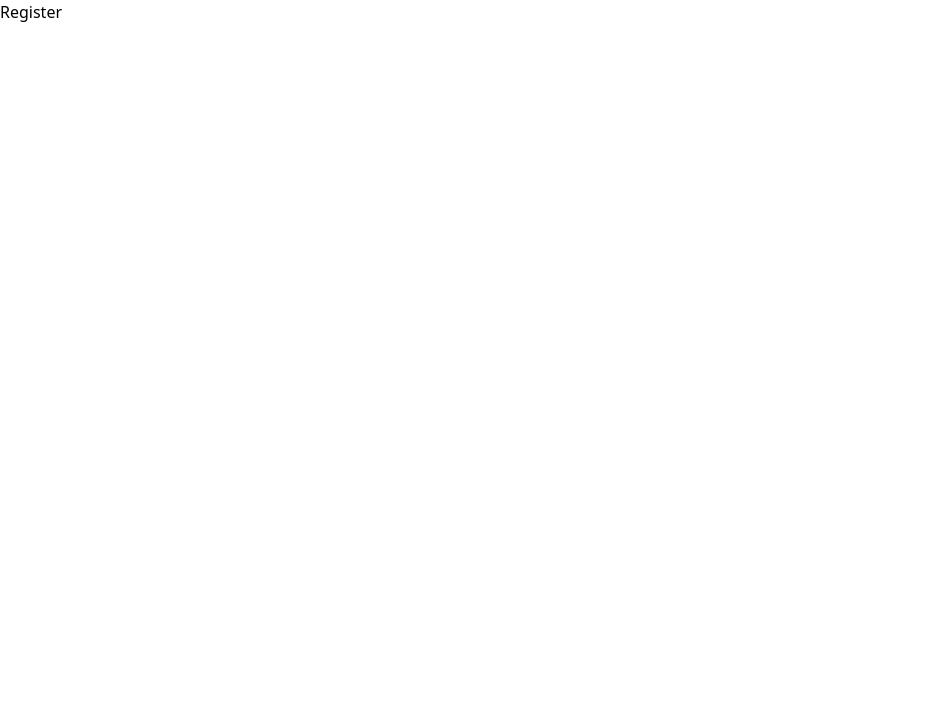
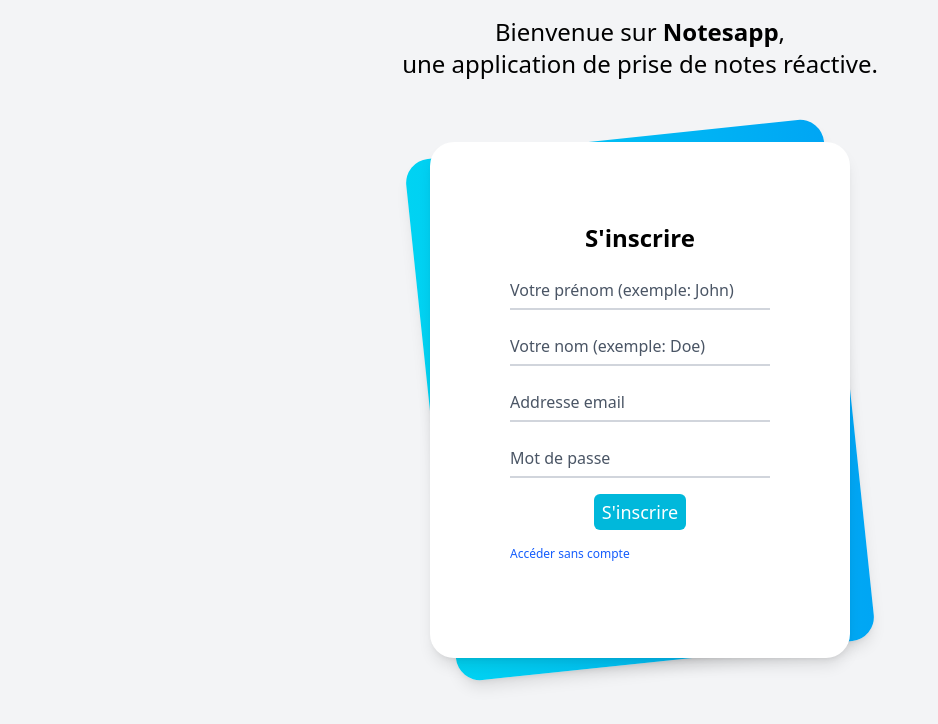
Before and after one commit to trab-ml/notesapp, a React (Vite) app: page /register in a window 1280 px wide. Shown: the top 724 px of the page, without its empty margins (0-938 px from the left). Built offline with nearby package versions, Linux system fonts and the light colour scheme.

Commit message:
Add auth UIs

```diff
--- a/src/App.tsx
+++ b/src/App.tsx
@@ -1,8 +1,6 @@
 import React from "react";
 import { BrowserRouter as Router, Routes, Route } from "react-router-dom";
 import Root from "./components/ui/Root";
-import Login from './auth/Login'
-import Register from './auth/Register'
 import ForgotPassword from './auth/ForgotPassword'
 import Home from "./components/ui/Home";
 import Menu from "./components/ui/navbar/Menu";
@@ -13,10 +11,10 @@
     return (
         <Router>
             <Routes>
-                <Route path="/" element={<Root />} />
+                <Route path="/" element={<Root isLogin={true} />} />
 
-                <Route path="/login" element={<Login />} />
-                <Route path="/register" element={<Register />} />
+                <Route path="/register" element={<Root isLogin={false} />} />
+
                 <Route path="/forgot-password" element={<ForgotPassword />} />
 
                 <Route path="/home" element={<Home />} />
--- a/src/auth/AuthIndex.tsx
+++ b/src/auth/AuthIndex.tsx
@@ -1,17 +1,76 @@
 import React from 'react';
-import AuthStatus from './AuthStatus';
-import Login from './Login'
-import Register from './Register'
+import { NavLink } from 'react-router-dom';
+import { NameField, EmailField, PasswordField, SubmitButton } from '../components/ui/form/Field';
+import { ILogin, IName } from '../types/Form';
 
-// connexion, inscription, 'Accès anonyme'...
-
-const AuthIndex: React.FC = () => {
-    return (
-        <main className="grid min-h-full place-items-center bg-white px-6 py-24 sm:py-32 lg:px-8">
-            <AuthStatus />
-            <Login />
-            <Register />
-        </main>);
+const firstname: IName = {
+    nameType: 'firstname',
+    placeholder: 'John',
+    labelHtmlFor: 'Prénom',
+    labelValue: 'Votre prénom'
 }
 
+const lastname: IName = {
+    nameType: 'lastname',
+    placeholder: 'Doe',
+    labelHtmlFor: 'Nom',
+    labelValue: 'Votre nom'
+}
+
+/**
+ * Reusable component for authentification
+ * @param isLogin determine the type of the component (login or registering)
+ * @returns
+ */
+const AuthIndex: React.FC<ILogin> = ({ isLogin }) => {
+    const title = isLogin ? "Se Connecter" : "S'inscrire";
+
+    return (
+        <div className="relative py-1 sm:max-w-xl sm:mx-auto">
+            <div
+                className="absolute inset-0 bg-gradient-to-r from-cyan-400 to-sky-500 shadow-lg transform -skew-y-6 sm:skew-y-0 sm:-rotate-6 sm:rounded-3xl">
+            </div>
+
+            <div className="relative px-2 py-10 bg-white shadow-lg sm:rounded-3xl sm:p-20">
+                <div className="max-w-md mx-auto">
+                    <div>
+                        <h2 className="text-2xl font-semibold text-center">{title}</h2>
+
+                        {
+                            isLogin ?
+                                <p className="mt-2 text-center text-sm text-gray-600 max-w md:text-lg">
+                                    Où <NavLink to="/register" className="font-medium text-blue-600 hover:text-blue-500">Créer un compte</NavLink>
+                                </p>
+                                : ''
+
+                        }
+                    </div>
+
+                    <div className="divide-y divide-gray-200">
+                        <div className="py-4 text-base leading-6 space-y-4 text-gray-700 sm:text-lg sm:leading-7">
+                            {!isLogin ?
+                                <>
+                                    <NameField {...firstname} />
+                                    <NameField {...lastname} />
+                                </>
+                                : ''
+                            }
+                            <EmailField />
+                            <PasswordField />
+                            <SubmitButton buttonText={title} />
+
+                            <div className="flex items-center justify-between">
+                                {isLogin ?
+                                    <NavLink to='/forgot-password' className="md:text-xs font-medium text-blue-600 hover:text-blue-500">Mot de passe oublié?</NavLink>
+                                    : ''}
+
+                                <NavLink to='/home' className="md:text-xs font-medium text-blue-600 hover:text-blue-500">Accéder sans compte</NavLink>
+                            </div>
+                        </div>
+                    </div>
+                </div>
+            </div>
+        </div>);
+};
+
 export default AuthIndex;
--- a/src/auth/ForgotPassword.tsx
+++ b/src/auth/ForgotPassword.tsx
@@ -1,7 +1,22 @@
 import React from 'react';
+import { EmailField, SubmitButton } from '../components/ui/form/Field';
 
 const ForgotPassword: React.FC = () => {
-  return (<h1>ForgotPassword</h1>);
+  return (
+    <div className="min-h-screen bg-gray-100 flex items-center justify-center">
+      <h1 className='absolute inset-0 text-3xl text-center mt-4  mx--4 my--3 px--4 py--6'>
+        Bienvenue sur <span className='font-semibold'>Notesapp</span>,
+        <br /> une application de prise de notes réactive.
+      </h1>
+
+      <div className="bg-white shadow-md rounded px-8 pt-6 pb-8 mb-4 max-w-md w-full">
+        <h2 className="text-center text-2xl font-bold mb-6">Mot de passe oublié</h2>
+        <form className="py-4 text-base leading-6 space-y-4 text-gray-700 sm:text-lg sm:leading-7">
+          <EmailField />
+          <SubmitButton buttonText={'Changer le mot de passe'} />
+        </form>
+      </div>
+    </div>);
 };
 
 export default ForgotPassword;
--- a/src/auth/Login.tsx
+++ /dev/null
@@ -1,46 +0,0 @@
-import React from 'react';
-import { NavLink } from 'react-router-dom';
-
-const Login: React.FC = () => {
-  return (
-    <div className="relative py-1 sm:max-w-xl sm:mx-auto">
-      <div
-        className="absolute inset-0 bg-gradient-to-r from-cyan-400 to-sky-500 shadow-lg transform -skew-y-6 sm:skew-y-0 sm:-rotate-6 sm:rounded-3xl">
-      </div>
-
-      <div className="relative px-2 py-10 bg-white shadow-lg sm:rounded-3xl sm:p-20">
-        <div className="max-w-md mx-auto">
-          <div>
-            <h2 className="text-2xl font-semibold text-center">Se Connecter</h2>
-            <p className="mt-2 text-center text-sm text-gray-600 max-w md:text-lg">
-              Où <NavLink to="/register" className="font-medium text-blue-600 hover:text-blue-500">Créer un compte</NavLink>
-            </p>
-          </div>
-
-          <div className="divide-y divide-gray-200">
-            <div className="py-8 text-base leading-6 space-y-4 text-gray-700 sm:text-lg sm:leading-7">
-              <div className="relative">
-                <input autoComplete="off" id="email" name="email" type="text" className="peer placeholder-transparent h-10 w-full border-b-2 border-gray-300 text-gray-900 focus:outline-none focus:borer-rose-600" placeholder="Email address" />
-                <label htmlFor="email" className="absolute left-0 -top-3.5 text-gray-600 text-sm peer-placeholder-shown:text-base peer-placeholder-shown:text-gray-440 peer-placeholder-shown:top-2 transition-all peer-focus:-top-3.5 peer-focus:text-gray-600 peer-focus:text-sm">Addresse email</label>
-              </div>
-              <div className="relative">
-                <input autoComplete="off" id="password" name="password" type="password" className="peer placeholder-transparent h-10 w-full border-b-2 border-gray-300 text-gray-900 focus:outline-none focus:borer-rose-600" placeholder="Password" />
-                <label htmlFor="password" className="absolute left-0 -top-3.5 text-gray-600 text-sm peer-placeholder-shown:text-base peer-placeholder-shown:text-gray-440 peer-placeholder-shown:top-2 transition-all peer-focus:-top-3.5 peer-focus:text-gray-600 peer-focus:text-sm">Mot de passe</label>
-              </div>
-
-              <div className="relative flex justify-center">
-                <button className="bg-cyan-500 text-white rounded-md px-2 py-1 cursor-pointer">Se Connecter</button>
-              </div>
-
-              <div className="flex items-center justify-between">
-                <NavLink to='/forgot-password' className="md:text-xs font-medium text-blue-600 hover:text-blue-500">Mot de passe oublié?</NavLink>
-                <NavLink to='/home' className="md:text-xs font-medium text-blue-600 hover:text-blue-500">Accéder sans compte</NavLink>
-              </div>
-            </div>
-          </div>
-        </div>
-      </div>
-    </div>);
-};
-
-export default Login;
--- a/src/auth/Register.tsx
+++ /dev/null
@@ -1,9 +0,0 @@
-import React from 'react';
-
-const Register: React.FC = () => {
-  return (
-    <h1>Register</h1>
-  );
-};
-
-export default Register;
--- a/src/components/ui/Root.tsx
+++ b/src/components/ui/Root.tsx
@@ -1,7 +1,8 @@
 import React from 'react';
-import Login from '../../auth/Login'
+import AuthIndex from '../../auth/AuthIndex'
+import { ILogin } from '../../types/Form';
 
-const Root: React.FC = () => {
+const Root: React.FC<ILogin> = ({isLogin}) => {
     return (
         <main className='relative min-h-screen bg-gray-100 flex flex-col justify-center'>
             <h1 className='absolute inset-0 text-2xl text-center mt-4  mx--4 my--3 px--4 py--6'>
@@ -9,7 +10,7 @@
                 <br/> une application de prise de notes réactive.
             </h1>
 
-            <Login />
+            <AuthIndex isLogin={isLogin} />
         </main>);
 }
 
--- /dev/null
+++ b/src/components/ui/form/Field.tsx
@@ -0,0 +1,41 @@
+import React from 'react';
+import { ISubmitButton } from '../../../types/ISubmitButton';
+import { IName } from '../../../types/Form';
+
+const NameField: React.FC<IName> = (nameInfos) => {
+    return (
+        <div className="relative">
+            <input autoComplete="on" id={nameInfos.nameType} name={nameInfos.nameType} type="text" className="peer placeholder-transparent h-10 w-full border-b-2 border-gray-300 text-gray-900 focus:outline-none focus:borer-rose-600" placeholder={nameInfos.placeholder} />
+            <label htmlFor={nameInfos.labelHtmlFor} className="absolute left-0 -top-3.5 text-gray-600 text-sm peer-placeholder-shown:text-base peer-placeholder-shown:text-gray-440 peer-placeholder-shown:top-2 transition-all peer-focus:-top-3.5 peer-focus:text-gray-600 peer-focus:text-sm">{nameInfos.labelValue + ' (exemple: ' + nameInfos.placeholder + ')'}</label>
+        </div>);
+};
+
+const EmailField: React.FC = () => {
+    return (
+        <div className="relative">
+            <input autoComplete="on" id="email" name="email" type="text" className="peer placeholder-transparent h-10 w-full border-b-2 border-gray-300 text-gray-900 focus:outline-none focus:borer-rose-600" placeholder="Email address" />
+            <label htmlFor="email" className="absolute left-0 -top-3.5 text-gray-600 text-sm peer-placeholder-shown:text-base peer-placeholder-shown:text-gray-440 peer-placeholder-shown:top-2 transition-all peer-focus:-top-3.5 peer-focus:text-gray-600 peer-focus:text-sm">Addresse email</label>
+        </div>);
+};
+
+const PasswordField: React.FC = () => {
+    return (
+        <div className="relative">
+            <input autoComplete="off" id="password" name="password" type="password" className="peer placeholder-transparent h-10 w-full border-b-2 border-gray-300 text-gray-900 focus:outline-none focus:borer-rose-600" placeholder="Password" />
+            <label htmlFor="password" className="absolute left-0 -top-3.5 text-gray-600 text-sm peer-placeholder-shown:text-base peer-placeholder-shown:text-gray-440 peer-placeholder-shown:top-2 transition-all peer-focus:-top-3.5 peer-focus:text-gray-600 peer-focus:text-sm">Mot de passe</label>
+        </div>);
+};
+
+const SubmitButton: React.FC<ISubmitButton> = ({buttonText}) => {
+    return (
+        <div className="relative flex justify-center">
+            <button className="bg-cyan-500 text-white rounded-md px-2 py-1 cursor-pointer">{buttonText}</button>
+        </div>);
+};
+
+export {
+    NameField,
+    EmailField,
+    PasswordField,
+    SubmitButton,
+}
--- /dev/null
+++ b/src/types/Form.ts
@@ -0,0 +1,15 @@
+interface ILogin {
+    isLogin: boolean
+}
+
+interface IName {
+    nameType: string; // Prénom, Nom
+    placeholder: string;
+    labelHtmlFor: string;
+    labelValue: string;
+}
+
+export {
+    ILogin,
+    IName
+}
--- /dev/null
+++ b/src/types/ISubmitButton.ts
@@ -0,0 +1,3 @@
+export interface ISubmitButton {
+    buttonText: string;
+}
```
Also changed, not shown: 1 other file (tests, documents, lock files or other folders).
